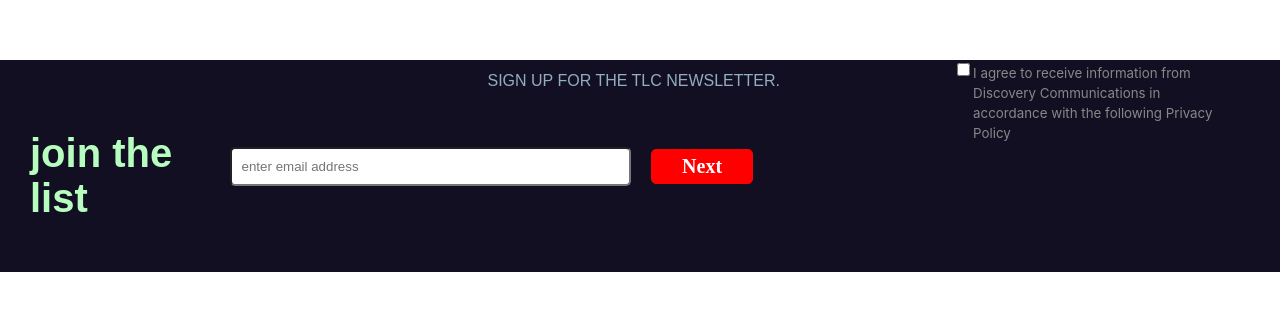
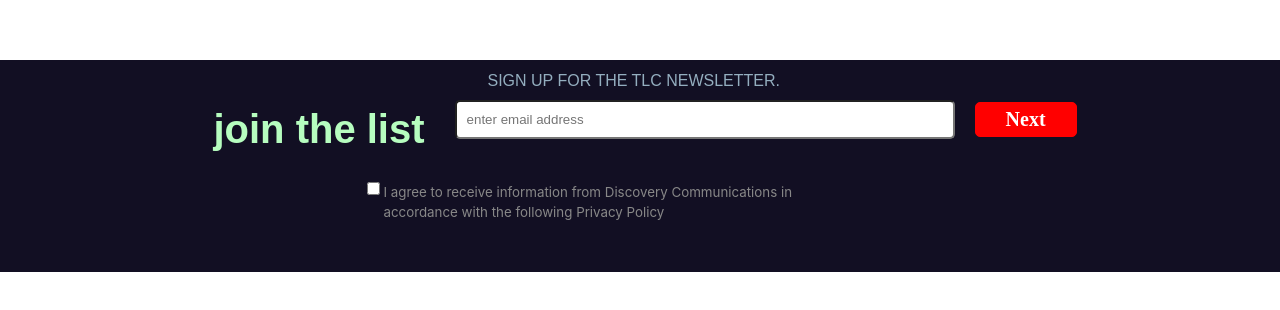
Before and after one commit to kg609/Signup-News-Letter, a React (Create React App) app: page / in a window 1280 px wide. Shown: the part 190-500 px from the top of the page. Built offline with nearby package versions, Linux system fonts and the light colour scheme.

Commit message:
cleaned up components and application workflow

```diff
--- a/src/App.css
+++ b/src/App.css
@@ -150,4 +150,8 @@
     width: 75%;
   }
 
+  .thank-you-message {
+    color: #FFF;
+  }
+
 }
--- a/src/components/form/SignUpForm.js
+++ b/src/components/form/SignUpForm.js
@@ -18,8 +18,7 @@
         }
     }
 
-    handleClick = (event) =>  {
-        event.preventDefault();
+    handleClick = () =>  {
 
         this.setState({
             email: this.handleEmail,
@@ -29,9 +28,9 @@
             // showContent: !this.state.showContent
          });
 
-        // console.log(this.state.email);
-        // console.log(this.state.firstName);
-        // console.log(this.state.lastName);
+        console.log("user's email: " + this.state.email);
+        console.log("user's first name: " +this.state.firstName);
+        console.log("user's lastname: " +this.state.lastName);
         // console.log(this.state.showContent);
    }
 
@@ -56,25 +55,19 @@
     render() {
         switch(this.state.step) {
             case 1:
-            return  (
-                    <form onSubmit={this.handleClick}>
-                        <UserEmailForm
+            return <UserEmailForm
                          email = {this.handleEmail}
+                         nextStep = {this.nextStep}
                          />
-                    </form>
-            )
 
 
             case 2:
-                return (
-                        <form onSubmit={this.handleClick}>
-                        <UserFullNameForm
+                return<UserFullNameForm
                             firstName = {this.handleFNAME}
                             lastName = {this.handleLNAME}
-                            onSubmit = {this.handleClick}
+                            nextStep = {this.nextStep}
+                            handleClick = {this.handleClick}
                             />;
-                        </form>
-                )
 
 
             case 3:
--- a/src/components/form/ThankYouPage.js
+++ b/src/components/form/ThankYouPage.js
@@ -6,11 +6,9 @@
 const ThankYouPage= () => {
     return (
           <div id="Signup-Form-Container">
-                    <form>
                         <div className="signup-form">
-                            <h1>Thank you for siging up!</h1>
+                            <h1 className="thank-you-message">Thank you for siging up!</h1>
                         </div>
-                    </form>
                 </div>
     );
 }
--- a/src/components/form/UserEmailForm.js
+++ b/src/components/form/UserEmailForm.js
@@ -1,4 +1,4 @@
-import React from 'react';
+import React, { Component } from 'react';
 
 import H1 from '../text/H1';
 import Label from './Label';
@@ -9,21 +9,33 @@
 
 
 
-const UserEmailForm = (props) => {
+class UserEmailForm extends Component {
+    continue = (e) => {
+        e.preventDefault();
+
+        this.props.nextStep();
+    }
+
+    render(){
         return (
+
                 <div id="Signup-Form-Container">
+                    <form onSubmit={this.continue}>
                         <div className="signup-form">
                             <H1/>
                             <Label/>
-                <Email userEmail = {props.email} />
+                            <Email userEmail = {this.props.email} />
                             <NextButton  />
                         </div>
                         <div>
                             <CheckBox/>
                             <CheckBoxText/>
                         </div>
+                    </form>
             </div>
+
         );
+    }
 }
 
 export default UserEmailForm;
--- a/src/components/form/UserFullNameForm..js
+++ b/src/components/form/UserFullNameForm..js
@@ -1,4 +1,4 @@
-import React from 'react';
+import React, {Component} from 'react';
 
 import H1 from '../text/H1';
 import Label from './Label';
@@ -10,22 +10,33 @@
 
 
 
-const UserFullNameForm = (props) => {
-    return (
-          <div id="Signup-Form-Container">
+class UserFullNameForm extends Component {
+    continue = (e) => {
+        e.preventDefault();
+
+        this.props.nextStep();
+        this.props.handleClick();
+    }
+
+    render(){
+        return (
+                <div id="Signup-Form-Container">
+                     <form onSubmit={this.continue}>
                         <div className="signup-form">
                             <H1/>
                             <Label/>
-                            <FirstName firstName  = {props.firstName} />
-                            <LastName lastName = {props.lastName} />
-                            <NextButton  />
+                            <FirstName firstName  = {this.props.firstName} />
+                            <LastName lastName = {this.props.lastName} />
+                            <NextButton onClick= {this.props.handleClick}  />
                         </div>
                         <div>
                             <CheckBox/>
                             <CheckBoxText/>
                         </div>
+                    </form>
                 </div>
-    );
+        );
+    }
 }
 
 export default UserFullNameForm;
```
Lines whose indentation alone changed are shown as unchanged.
